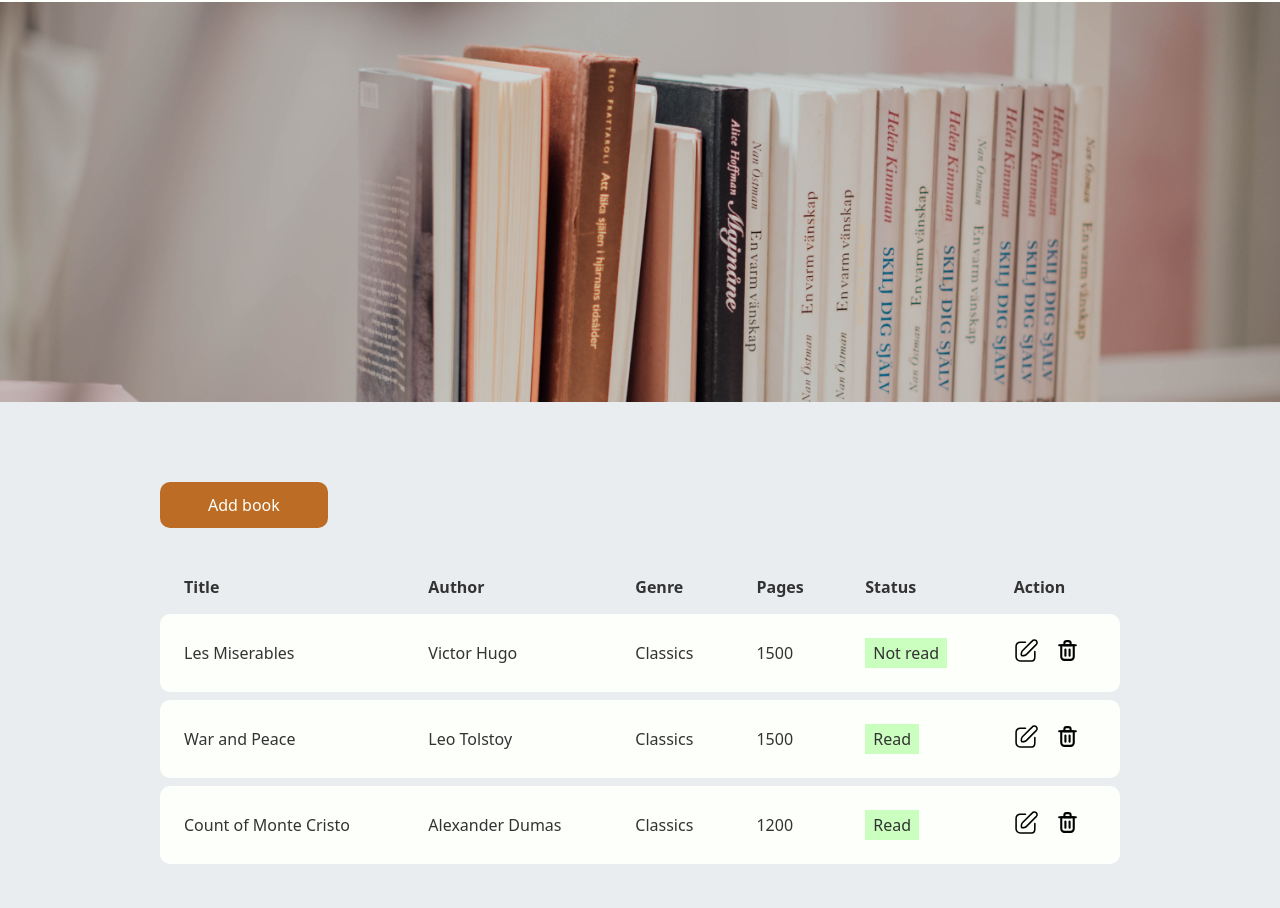
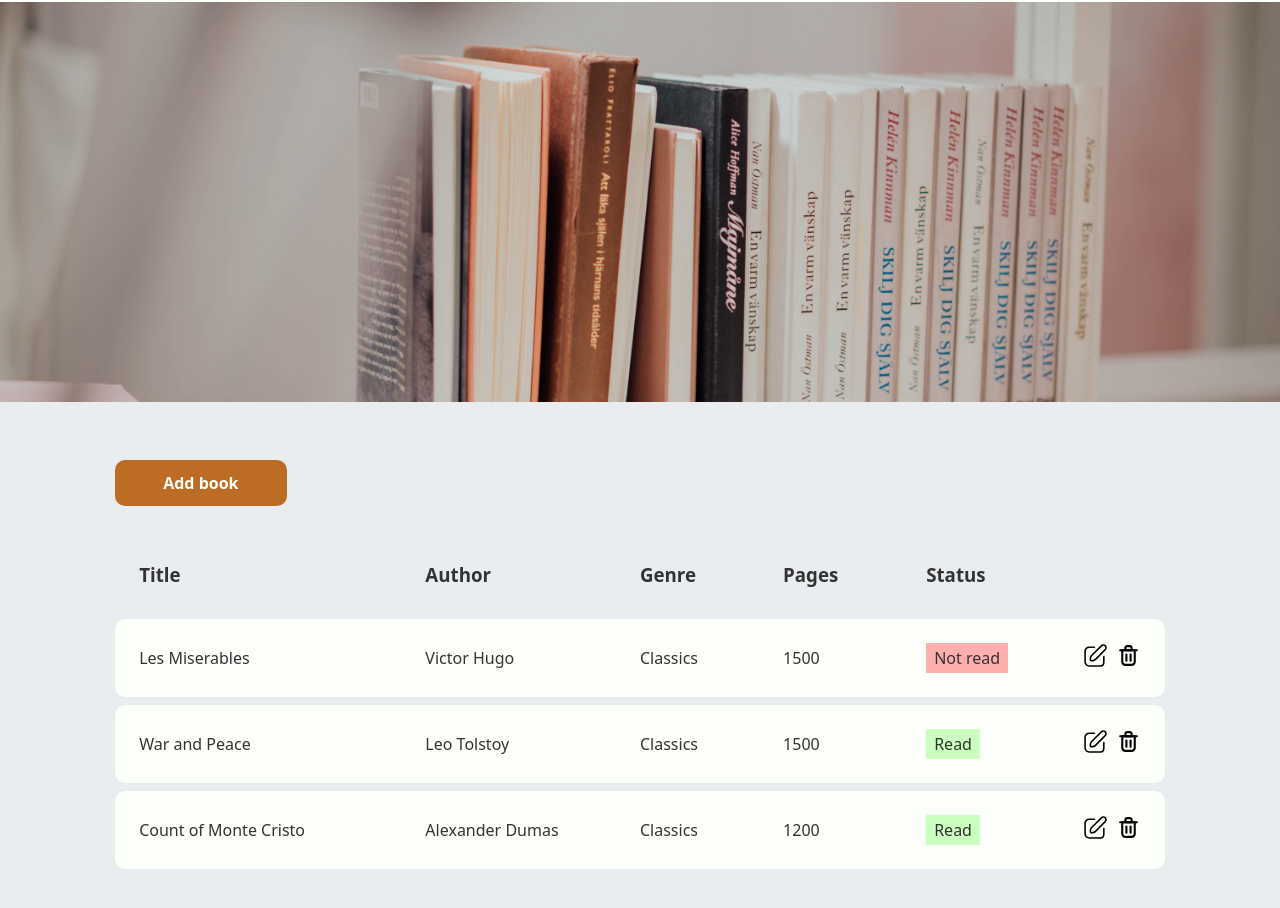
Before and after one commit to Poli2714/odin-library, a plain HTML site: page index.html in a window 1280 px wide. Shown: the part 122-1030 px from the top of the page. Drawn offline with Linux system fonts and the light colour scheme.

Commit message:
Restructure main section and implement remove book

```diff
--- a/index.html
+++ b/index.html
@@ -43,66 +43,91 @@
         />
       </header>
       <main class="main-section">
-        <button class="btn">Add book</button>
-        <table class="book-list">
-          <thead>
-            <tr class="table-row">
-              <th>Title</th>
-              <th>Author</th>
-              <th>Genre</th>
-              <th>Pages</th>
-              <th>Status</th>
-              <th>Action</th>
-            </tr>
-          </thead>
-          <tbody>
-            <tr class="table-row">
-              <td>Les Miserables</td>
-              <td>Victor Hugo</td>
-              <td>Classics</td>
-              <td>1500</td>
-              <td><span class="status">Not read</span></td>
-              <td>
+        <button class="add-book action">Add book</button>
+        <div class="book-list">
+          <div class="headings">
+            <h3>Title</h3>
+            <h3>Author</h3>
+            <h3>Genre</h3>
+            <h3>Pages</h3>
+            <h3>Status</h3>
+          </div>
+          <div class="book">
+            <p>Les Miserables</p>
+            <p>Victor Hugo</p>
+            <p>Classics</p>
+            <p>1500</p>
+            <p class="status">Not read</p>
+            <p>
               <button>
-                  <img src="./assets/edit.svg" alt="edit icon" width="25" />
+                <img
+                  class="edit action"
+                  src="./assets/edit.svg"
+                  alt="edit icon"
+                  width="25"
+                />
               </button>
               <button>
-                  <img src="./assets/delete.svg" alt="delete icon" width="25" />
+                <img
+                  class="delete action"
+                  src="./assets/delete.svg"
+                  alt="delete icon"
+                  width="25"
+                />
               </button>
-              </td>
-            </tr>
-            <tr class="table-row">
-              <td>War and Peace</td>
-              <td>Leo Tolstoy</td>
-              <td>Classics</td>
-              <td>1500</td>
-              <td><span class="status">Read</span></td>
-              <td class="special">
+            </p>
+          </div>
+          <div class="book">
+            <p>War and Peace</p>
+            <p>Leo Tolstoy</p>
+            <p>Classics</p>
+            <p>1500</p>
+            <p class="status">Read</p>
+            <p>
               <button>
-                  <img src="./assets/edit.svg" alt="edit icon" width="25" />
+                <img
+                  class="edit action"
+                  src="./assets/edit.svg"
+                  alt="edit icon"
+                  width="25"
+                />
               </button>
               <button>
-                  <img src="./assets/delete.svg" alt="delete icon" width="25" />
+                <img
+                  class="delete action"
+                  src="./assets/delete.svg"
+                  alt="delete icon"
+                  width="25"
+                />
               </button>
-              </td>
-            </tr>
-            <tr class="table-row">
-              <td>Count of Monte Cristo</td>
-              <td>Alexander Dumas</td>
-              <td>Classics</td>
-              <td>1200</td>
-              <td><span class="status">Read</span></td>
-              <td>
+            </p>
+          </div>
+          <div class="book">
+            <p>Count of Monte Cristo</p>
+            <p>Alexander Dumas</p>
+            <p>Classics</p>
+            <p>1200</p>
+            <p class="status">Read</p>
+            <p>
               <button>
-                  <img src="./assets/edit.svg" alt="edit icon" width="25" />
+                <img
+                  class="edit action"
+                  src="./assets/edit.svg"
+                  alt="edit icon"
+                  width="25"
+                />
               </button>
               <button>
-                  <img src="./assets/delete.svg" alt="delete icon" width="25" />
+                <img
+                  class="delete action"
+                  src="./assets/delete.svg"
+                  alt="delete icon"
+                  width="25"
+                />
               </button>
-              </td>
-            </tr>
-          </tbody>
-        </table>
+            </p>
+          </div>
+        </div>
       </main>
     </div>
   </body>
--- a/script.js
+++ b/script.js
@@ -1 +1,28 @@
 'use strict';
+
+const mainSection = document.querySelector('.main-section');
+const bookList = document.querySelector('.book-list');
+const statusSpan = document.querySelectorAll('.status');
+
+const checkReadingStatus = function (elementArr) {
+  elementArr.forEach(element => {
+    element.style.backgroundColor = `${
+      element.textContent === 'Read' ? '#caffbf' : '#ffadad'
+    }`;
+  });
+
+  return elementArr;
+};
+
+checkReadingStatus(statusSpan);
+
+mainSection.addEventListener('click', function (e) {
+  const target = e.target;
+  if (!target.classList.contains('action')) return;
+
+  if (target.classList.contains('delete')) {
+    bookList.removeChild(target.closest('.book'));
+  }
+});
+
+//Photo by <a href="https://unsplash.com/@chuttersnap?utm_content=creditCopyText&utm_medium=referral&utm_source=unsplash">CHUTTERSNAP</a> on <a href="https://unsplash.com/photos/assorted-title-book-lot-Zf64Osndqvc?utm_content=creditCopyText&utm_medium=referral&utm_source=unsplash">Unsplash</a>
--- a/style.css
+++ b/style.css
@@ -157,59 +157,54 @@ a {
   flex-direction: column;
   gap: 2rem;
 
-  padding: 5rem 10rem;
+  padding: clamp(3rem, 4.5vw, 5rem) clamp(3rem, 9vw, 10rem);
 
-  & > .btn {
+  & > button {
     align-self: flex-start;
+    background-color: #bc6c25;
+    color: var(--clr-bg-secondary);
+    font-weight: 600;
   }
 }
 
-.btn {
-  background-color: #bc6c25;
-  color: var(--clr-bg-secondary);
+.book-list {
+  display: grid;
+  gap: 0.5rem;
+  grid-template-rows: max-content;
+  width: 100%;
 }
 
-.book-list {
-  border-spacing: 0 0.5rem;
-  width: 100%;
+.book,
+.headings {
+  display: grid;
+  align-items: center;
+  grid-template-columns: 4fr 3fr 2fr 2fr 2fr 1fr;
+  padding: 1.5rem;
+}
 
-  & > tbody > .table-row > td:last-child {
+.book {
+  background-color: var(--clr-bg-secondary);
+  border-radius: 10px;
+
+  & p {
+    justify-self: start;
+  }
+
+  & p:last-child {
     display: flex;
-    align-items: center;
-    gap: 1rem;
+    justify-content: center;
+    justify-self: end;
+    gap: 0.5rem;
+  }
+
+  .status {
+    padding: 0.25rem 0.5rem;
   }
 
   & button {
     background-color: inherit;
     padding: 0;
   }
-
-  & td {
-    background-color: var(--clr-bg-secondary);
-    padding: 1.5rem;
-  }
-
-  & th {
-    padding: 0.5rem 1.5rem;
-    text-align: left;
-  }
-}
-
-.table-row {
-  & > td:is(:first-child),
-  & > th:is(:first-child) {
-    border-radius: 10px 0 0 10px;
-  }
-
-  & > td:is(:last-child),
-  & > th:is(:last-child) {
-    border-radius: 0 10px 10px 0;
-  }
-}
-
-.status {
-  background-color: #caffbf;
-  padding: 0.25rem 0.5rem;
 }
 
 @media only screen and (max-width: 750px) {
```
Lines whose indentation alone changed are shown as unchanged.
